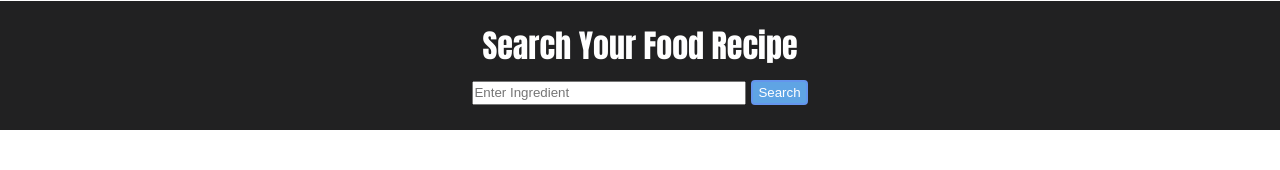
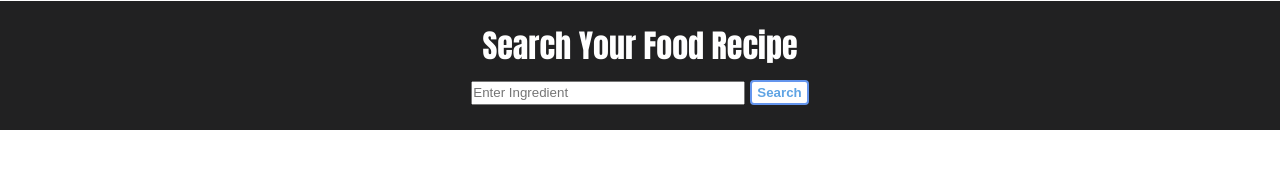
Before and after one commit to everywherejacobkim/Project_Food-recipe-app_React, a React (Create React App) app: page / in a window 1280 px wide. In both pictures the pointer is over the button "Search". Shown: the top 170 px of the page. Built offline with nearby package versions, Linux system fonts and the light colour scheme.

Commit message:
feat: fix css for heading section

```diff
--- a/src/App.css
+++ b/src/App.css
@@ -40,6 +40,13 @@
   border: 2px solid cornflowerblue;
   border-radius: 4px;
   color: white;
+  cursor: pointer;
+}
+
+.searchForm button:hover {
+  background-color: white;
+  color: rgb(95, 164, 228);
+  font-weight: 600;
 }
 
 .appRecipes {
```
